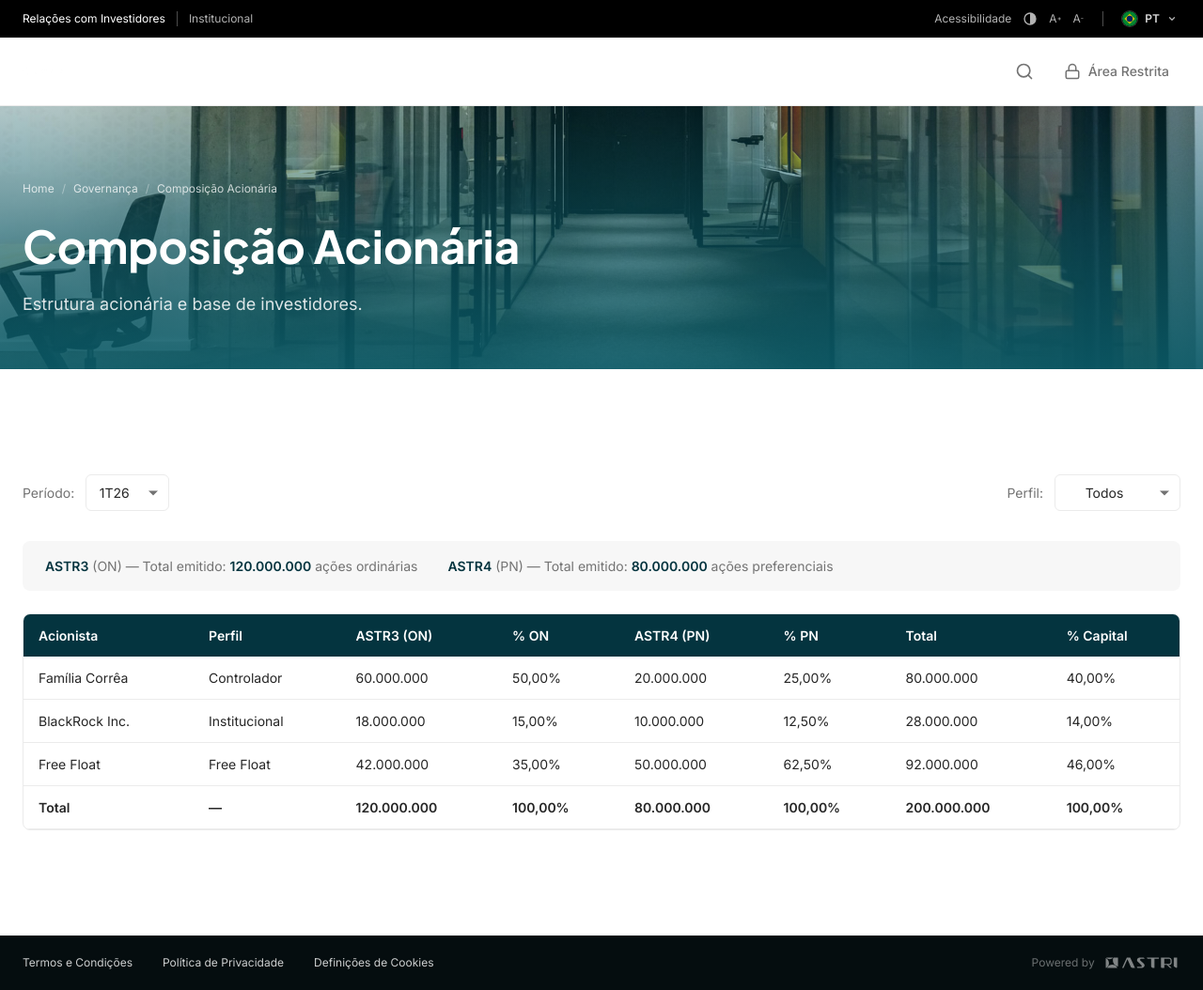
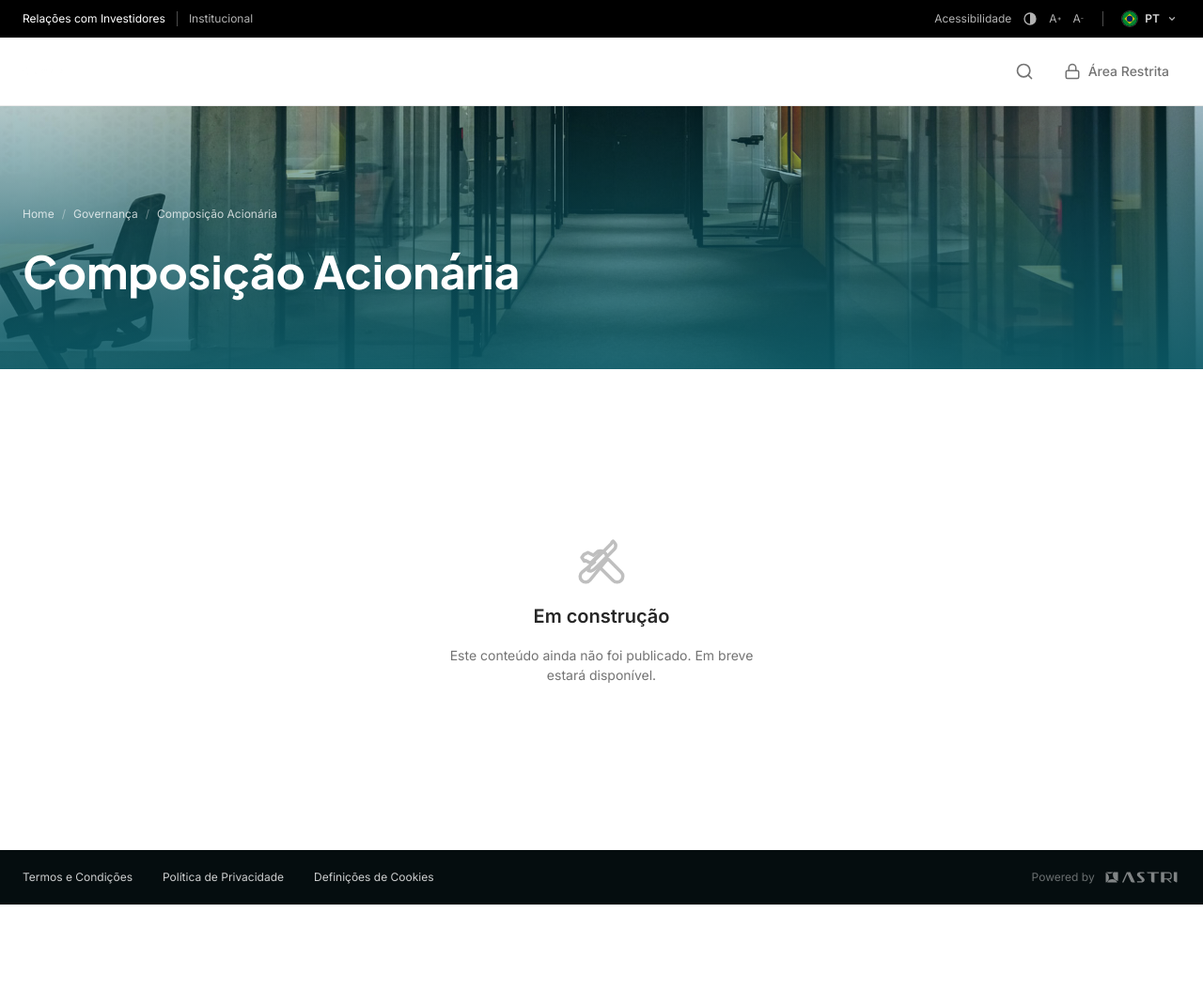
Before and after one commit to astri-solutions/workr-portal-full-banner, a website built with Vite: page composicao-acionaria.html in a window 1280 px wide. Shown: the whole page at 94% size. After the commit the page ends 963 px from the top, so only its background shows below. Built offline with nearby package versions, Linux system fonts and the light colour scheme; some packages are replaced by stand-ins of ours; no server answers; the database is empty.

Commit message:
chore: add asset composicao-acionaria.html

```diff
--- a/composicao-acionaria.html
+++ b/composicao-acionaria.html
@@ -3,8 +3,8 @@
   <head>
     <meta charset="UTF-8" />
     <meta name="viewport" content="width=device-width, initial-scale=1.0" />
-    <title>Composição Acionária — Workr Lite Teste RI</title>
-    <meta name="description" content="Estrutura acionária e base de investidores." />
+    <meta name="description" content="Composição Acionária" />
+    <title>Composição Acionária</title>
     <link rel="stylesheet" href="/styles/main.scss" />
     <link rel="icon" href="/favicon.svg" type="image/svg+xml" />
   </head>
@@ -21,101 +21,17 @@
         <div class="page-header__inner">
           <ol class="page-header__breadcrumb" aria-label="Você está em">
             <li><a href="/">Home</a></li>
-            <li><a href="/composicao-acionaria.html">Governança</a></li>
+            <li>Governança</li>
             <li aria-current="page">Composição Acionária</li>
           </ol>
           <h1 id="page-title" class="page-header__title">Composição Acionária</h1>
-          <p class="page-header__lede">Estrutura acionária e base de investidores.</p>
         </div>
       </section>
 
-      <section class="page-section" aria-label="Dados" data-reveal>
+      <section class="page-section" aria-label="Composição Acionária" data-reveal>
         <div class="page-section__container">
-          <div class="filter-bar">
-            <div class="filter-bar__group">
-              <span class="filter-bar__label">Período:</span>
-              <div class="select">
-                <select aria-label="Período">
-                  <option>1T26</option>
-                  <option>4T25</option>
-                  <option>3T25</option>
-                </select>
-              </div>
-            </div>
-            <div class="filter-bar__group">
-              <span class="filter-bar__label">Perfil:</span>
-              <div class="select">
-                <select aria-label="Perfil">
-                  <option>Todos</option>
-                  <option>Controlador</option>
-                  <option>Institucional</option>
-                  <option>Free Float</option>
-                </select>
-              </div>
-            </div>
-          </div>
-          <div class="shareholder-summary">
-            <div class="shareholder-summary__item"><strong>ASTR3</strong> (ON) — Total emitido: <strong>120.000.000</strong> ações ordinárias</div>
-            <div class="shareholder-summary__item"><strong>ASTR4</strong> (PN) — Total emitido: <strong>80.000.000</strong> ações preferenciais</div>
-          </div>
-          <div class="data-table-wrap">
-            <table class="data-table">
-              <thead>
-                <tr>
-                  <th>Acionista</th>
-                  <th>Perfil</th>
-                  <th>ASTR3 (ON)</th>
-                  <th>% ON</th>
-                  <th>ASTR4 (PN)</th>
-                  <th>% PN</th>
-                  <th>Total</th>
-                  <th>% Capital</th>
-                </tr>
-              </thead>
-              <tbody>
-                <tr>
-                  <td>Família Corrêa</td>
-                  <td>Controlador</td>
-                  <td>60.000.000</td>
-                  <td>50,00%</td>
-                  <td>20.000.000</td>
-                  <td>25,00%</td>
-                  <td>80.000.000</td>
-                  <td>40,00%</td>
-                </tr>
-                <tr>
-                  <td>BlackRock Inc.</td>
-                  <td>Institucional</td>
-                  <td>18.000.000</td>
-                  <td>15,00%</td>
-                  <td>10.000.000</td>
-                  <td>12,50%</td>
-                  <td>28.000.000</td>
-                  <td>14,00%</td>
-                </tr>
-                <tr>
-                  <td>Free Float</td>
-                  <td>Free Float</td>
-                  <td>42.000.000</td>
-                  <td>35,00%</td>
-                  <td>50.000.000</td>
-                  <td>62,50%</td>
-                  <td>92.000.000</td>
-                  <td>46,00%</td>
-                </tr>
-                <tr style="font-weight: 600;">
-                  <td>Total</td>
-                  <td>—</td>
-                  <td>120.000.000</td>
-                  <td>100,00%</td>
-                  <td>80.000.000</td>
-                  <td>100,00%</td>
-                  <td>200.000.000</td>
-                  <td>100,00%</td>
-                </tr>
-              </tbody>
-            </table>
-          </div>
+          <div data-materias></div>
+          <div class="page-empty"></div>
         </div>
       </section>
     </main>
```
